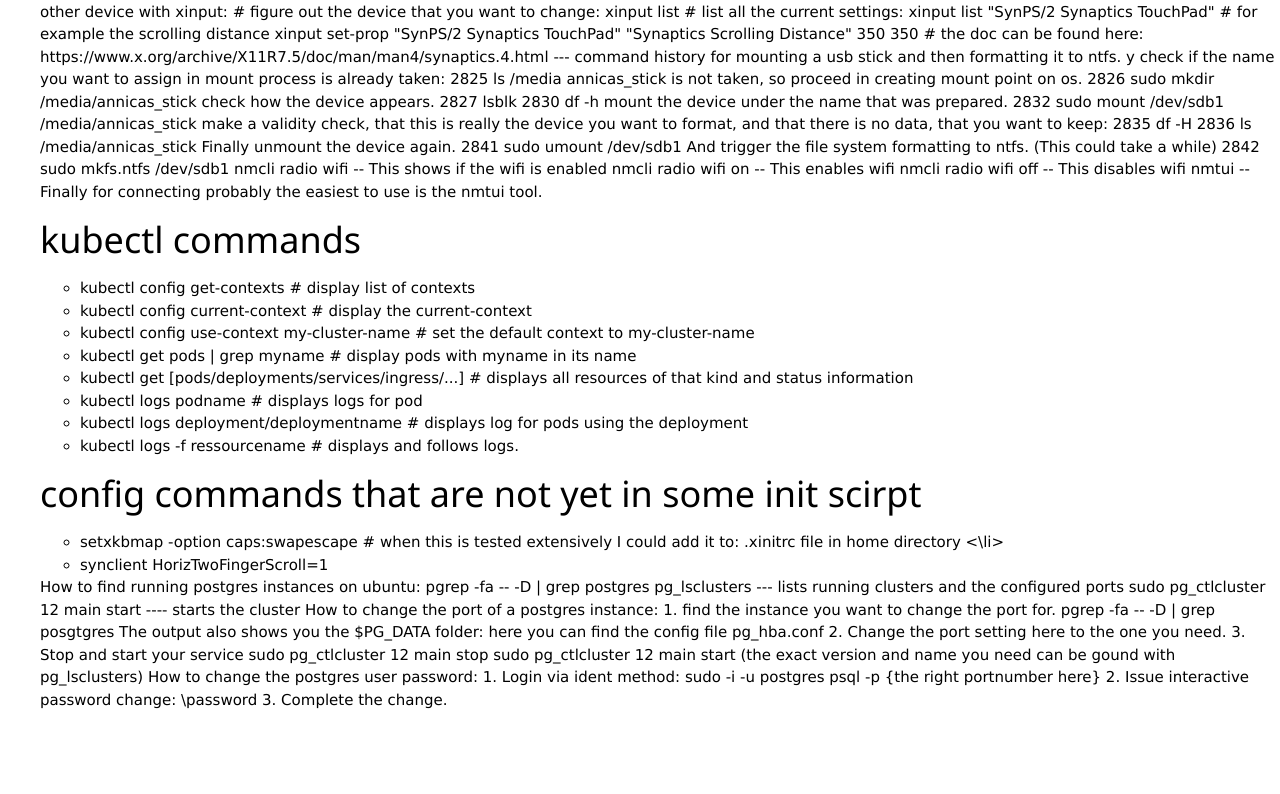
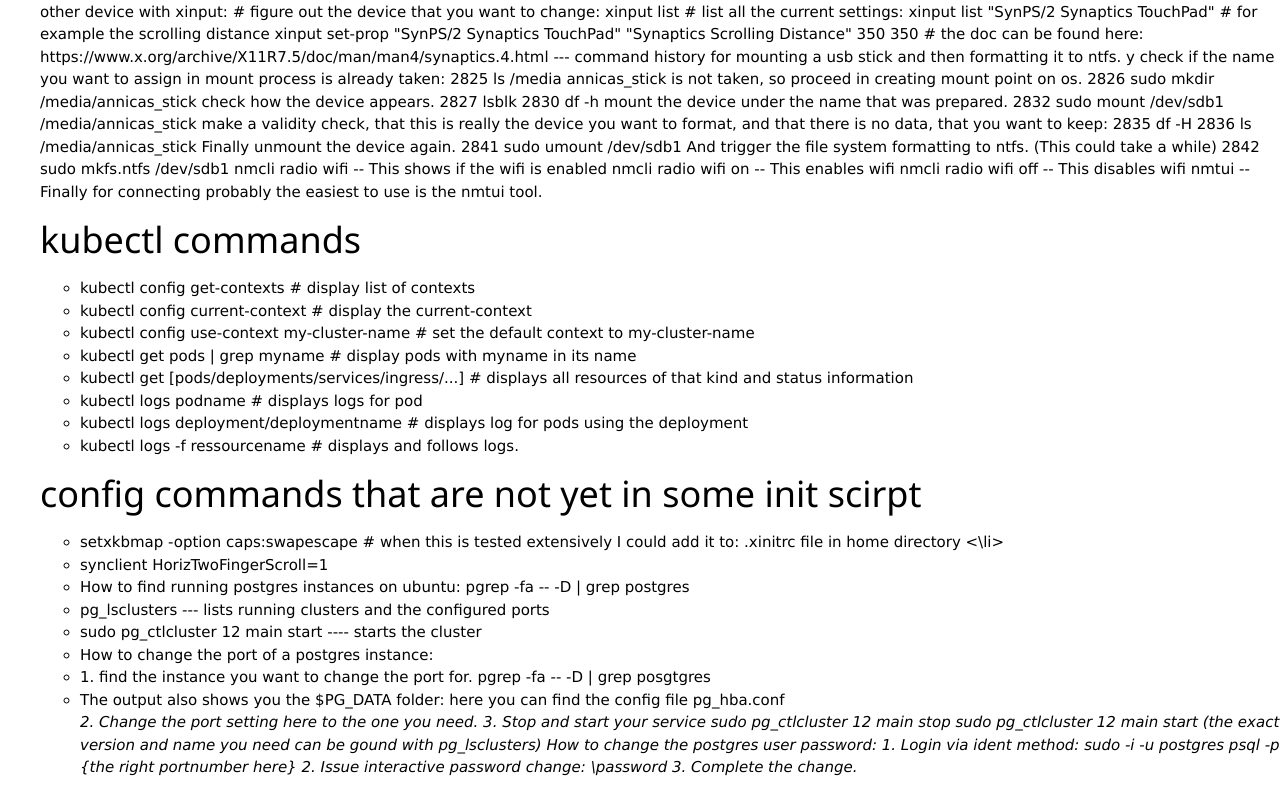
Before and after one commit to fincarGit/fincarGit.github.io, a plain HTML site: page index.html in a window 1280 px wide. Shown: the part 913-1707 px from the top of the page. Before the commit the page ends 1639 px from the top, so only its background shows below. Drawn offline with nearby package versions, Linux system fonts and the light colour scheme.

Commit message:
same content, but better layout.

```diff
--- a/index.html
+++ b/index.html
@@ -107,46 +107,44 @@ nmtui -- Finally for connecting probably the easiest to use is the nmtui tool.
     <li>setxkbmap -option caps:swapescape # when this is tested extensively I could add it to: .xinitrc file in home directory <\li>
         <li>synclient HorizTwoFingerScroll=1 </li>
 </ul>
-
-How to find running postgres instances on ubuntu:
+<ul>
+    <li>How to find running postgres instances on ubuntu:
 
         pgrep -fa -- -D | grep postgres
-
-pg_lsclusters --- lists running clusters and the configured ports
-
-sudo pg_ctlcluster 12 main start ---- starts the cluster
-
-How to change the port of a postgres instance:
-
-1. find the instance you want to change the port for.
+</li>
+<li>pg_lsclusters --- lists running clusters and the configured ports</li>
+<li>sudo pg_ctlcluster 12 main start ---- starts the cluster</li>
+<li>How to change the port of a postgres instance:
+</li>
+<li>1. find the instance you want to change the port for.
 
     pgrep -fa -- -D | grep posgtgres
+</li>
+    <li>The output also shows you the $PG_DATA folder:
+        here you can find the config file pg_hba.conf</li>
 
-The output also shows you the $PG_DATA folder:
-here you can find the config file pg_hba.conf
+    <i>2. Change the port setting here to the one you need.</i>
 
-2. Change the port setting here to the one you need.
-
-3. Stop and start your service
+    <i>3. Stop and start your service
 
         sudo pg_ctlcluster 12 main stop
         sudo pg_ctlcluster 12 main start
 
         (the exact version and name you need can be gound with pg_lsclusters)
-
-
+    </i>
+    <i>
         How to change the postgres user password:
         1. Login via ident method:
         sudo -i -u postgres
         psql -p {the right portnumber here}
-
+    </i>
+    <i>
         2. Issue interactive password change:
         \password
-
+    </i>
+    <i>
         3. Complete the change.
-
-
-
-
+    </i>
+</ul>
     </body>
 </html>
```
Lines whose indentation alone changed are shown as unchanged.
